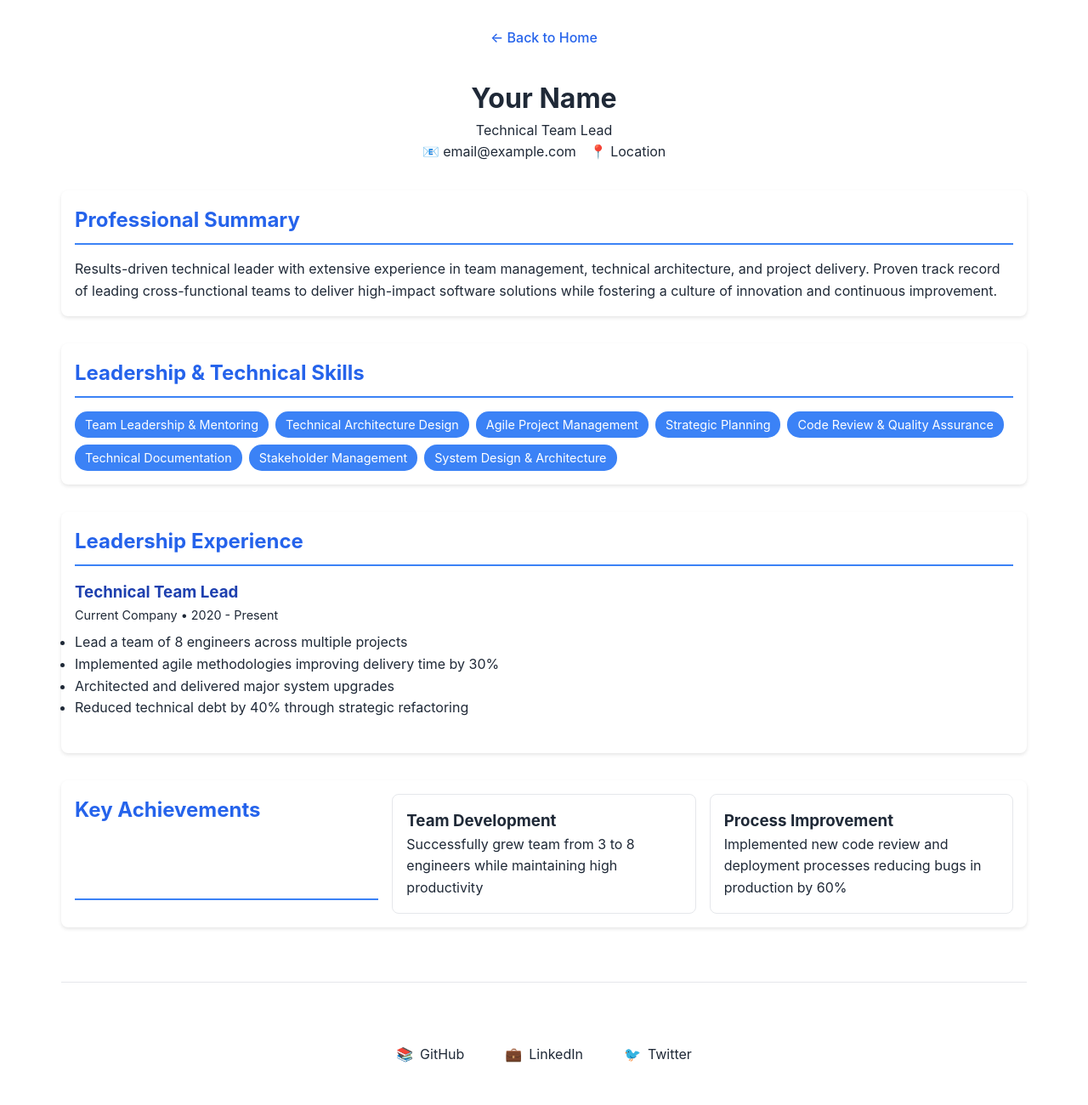
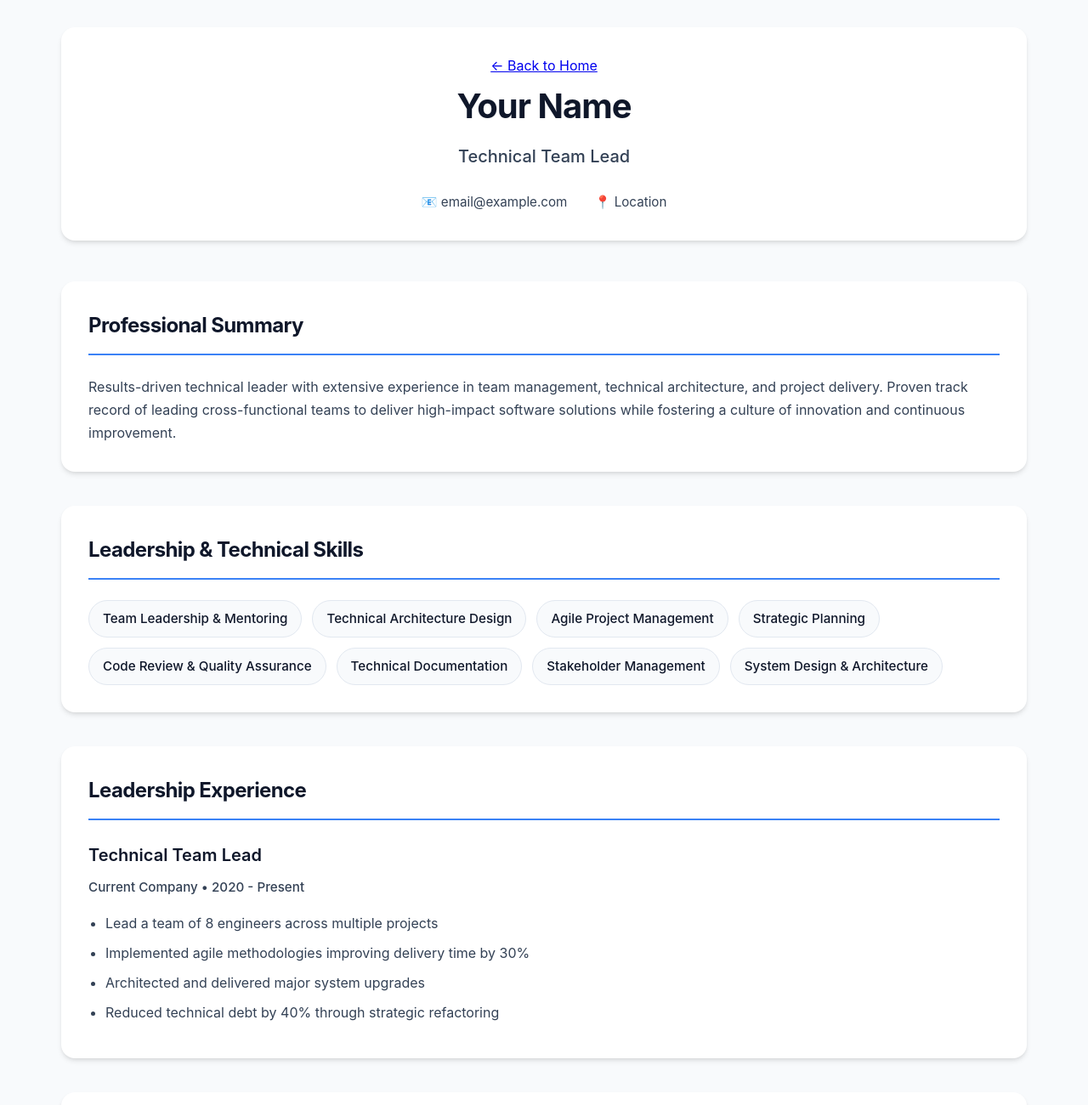
Before and after one commit to dmcjjj/my-personal-site, a website built with Vite: page src/resume/tech-lead/index.html in a window 1280 px wide. Shown: the top 1300 px of the page at 85% size. Built offline with nearby package versions, Linux system fonts and the light colour scheme.

Commit message:
update visual

```diff
--- a/src/assets/css/style.css
+++ b/src/assets/css/style.css
@@ -1,9 +1,12 @@
 :root {
-  --primary-color: #2563eb;
-  --secondary-color: #1e40af;
-  --text-color: #1f2937;
-  --background-color: #ffffff;
+  --primary-color: #0f172a;
+  --secondary-color: #334155;
+  --text-color: #334155;
+  --background-color: #f8fafc;
   --accent-color: #3b82f6;
+  --border-color: #e2e8f0;
+  --hover-color: #1e293b;
+  --card-background: #ffffff;
 }
 
 * {
@@ -13,11 +16,13 @@
 }
 
 body {
-  font-family: -apple-system, BlinkMacSystemFont, 'Segoe UI', Roboto, Oxygen,
+  font-family: 'Inter', -apple-system, BlinkMacSystemFont, 'Segoe UI', Roboto, Oxygen,
     Ubuntu, Cantarell, 'Open Sans', 'Helvetica Neue', sans-serif;
-  line-height: 1.6;
+  line-height: 1.7;
   color: var(--text-color);
   background-color: var(--background-color);
+  -webkit-font-smoothing: antialiased;
+  -moz-osx-font-smoothing: grayscale;
 }
 
 #app {
@@ -43,24 +48,28 @@ header {
 }
 
 .resume-option {
-  padding: 2rem;
-  border: 2px solid var(--primary-color);
-  border-radius: 8px;
+  padding: 2.5rem;
+  border: 1px solid var(--border-color);
+  border-radius: 12px;
   text-decoration: none;
   color: var(--text-color);
-  transition: all 0.3s ease;
+  transition: all 0.3s cubic-bezier(0.4, 0, 0.2, 1);
+  background: var(--card-background);
+  box-shadow: 0 1px 3px rgba(0, 0, 0, 0.1);
 }
 
 .resume-option:hover {
   transform: translateY(-5px);
-  box-shadow: 0 10px 20px rgba(0, 0, 0, 0.1);
+  box-shadow: 0 20px 25px -5px rgba(0, 0, 0, 0.1), 0 10px 10px -5px rgba(0, 0, 0, 0.04);
   background-color: var(--primary-color);
   color: white;
+  border-color: var(--primary-color);
 }
 
 footer {
-  margin-top: 4rem;
+  margin-top: 6rem;
   text-align: center;
-  padding: 2rem 0;
-  border-top: 1px solid #e5e7eb;
+  padding: 3rem 0;
+  border-top: 1px solid var(--border-color);
+  color: var(--secondary-color);
 }
--- a/src/assets/css/themes/resume.css
+++ b/src/assets/css/themes/resume.css
@@ -5,89 +5,155 @@
 }
 
 .resume-container header {
-  margin-bottom: 2rem;
+  margin-bottom: 3rem;
+  padding: 2rem;
+  background: var(--card-background);
+  border-radius: 16px;
+  box-shadow: 0 4px 6px -1px rgba(0, 0, 0, 0.1), 0 2px 4px -1px rgba(0, 0, 0, 0.06);
 }
 
-.resume-container nav {
-  margin-bottom: 2rem;
+.resume-container h1 {
+  font-size: 2.5rem;
+  font-weight: 700;
+  color: var(--primary-color);
+  margin-bottom: 0.5rem;
+  letter-spacing: -0.025em;
 }
 
-.resume-container nav a {
-  color: var(--primary-color);
-  text-decoration: none;
+.resume-container .title {
+  font-size: 1.25rem;
+  color: var(--secondary-color);
+  margin-bottom: 1.5rem;
   font-weight: 500;
-}
-
-.resume-container nav a:hover {
-  text-decoration: underline;
 }
 
 .contact-info {
   display: flex;
-  gap: 1rem;
+  gap: 2rem;
   justify-content: center;
   color: var(--text-color);
+  font-size: 0.95rem;
+}
+
+.contact-info p {
+  display: flex;
+  align-items: center;
+  gap: 0.5rem;
 }
 
 section {
-  margin-bottom: 2rem;
-  padding: 1rem;
-  background: white;
-  border-radius: 8px;
-  box-shadow: 0 2px 4px rgba(0, 0, 0, 0.1);
+  margin-bottom: 2.5rem;
+  padding: 2rem;
+  background: var(--card-background);
+  border-radius: 16px;
+  box-shadow: 0 4px 6px -1px rgba(0, 0, 0, 0.1), 0 2px 4px -1px rgba(0, 0, 0, 0.06);
+  transition: transform 0.2s ease, box-shadow 0.2s ease;
+}
+
+section:hover {
+  transform: translateY(-2px);
+  box-shadow: 0 10px 15px -3px rgba(0, 0, 0, 0.1), 0 4px 6px -2px rgba(0, 0, 0, 0.05);
 }
 
 section h2 {
   color: var(--primary-color);
-  margin-bottom: 1rem;
-  padding-bottom: 0.5rem;
+  margin-bottom: 1.5rem;
+  padding-bottom: 0.75rem;
   border-bottom: 2px solid var(--accent-color);
+  font-size: 1.5rem;
+  letter-spacing: -0.025em;
 }
 
 .skills ul {
   display: flex;
   flex-wrap: wrap;
-  gap: 0.5rem;
+  gap: 0.75rem;
   list-style: none;
 }
 
 .skills li {
-  background: var(--accent-color);
+  background: var(--background-color);
+  color: var(--primary-color);
+  padding: 0.5rem 1rem;
+  border-radius: 9999px;
+  font-size: 0.95rem;
+  font-weight: 500;
+  border: 1px solid var(--border-color);
+  transition: all 0.2s ease;
+}
+
+.skills li:hover {
+  background: var(--primary-color);
   color: white;
-  padding: 0.25rem 0.75rem;
-  border-radius: 15px;
-  font-size: 0.9rem;
+  border-color: var(--primary-color);
 }
 
 .experience-item {
-  margin-bottom: 1.5rem;
+  margin-bottom: 2rem;
+  padding-bottom: 2rem;
+  border-bottom: 1px solid var(--border-color);
+}
+
+.experience-item:last-child {
+  margin-bottom: 0;
+  padding-bottom: 0;
+  border-bottom: none;
 }
 
 .experience-item h3 {
-  color: var(--secondary-color);
+  color: var(--primary-color);
+  font-size: 1.25rem;
+  margin-bottom: 0.5rem;
+  font-weight: 600;
 }
 
 .experience-item .duration {
+  color: var(--secondary-color);
+  font-size: 0.95rem;
+  margin-bottom: 1rem;
+  font-weight: 500;
+}
+
+.experience-item ul {
+  padding-left: 1.25rem;
+}
+
+.experience-item li {
+  margin-bottom: 0.5rem;
   color: var(--text-color);
-  font-size: 0.9rem;
-  margin-bottom: 0.5rem;
 }
 
 .projects {
   display: grid;
-  grid-template-columns: repeat(auto-fit, minmax(250px, 1fr));
-  gap: 1rem;
+  grid-template-columns: repeat(auto-fit, minmax(280px, 1fr));
+  gap: 1.5rem;
 }
 
 .project-card {
-  padding: 1rem;
-  border: 1px solid #e5e7eb;
-  border-radius: 8px;
-  transition: transform 0.2s ease;
+  padding: 1.5rem;
+  background: var(--background-color);
+  border: 1px solid var(--border-color);
+  border-radius: 12px;
+  transition: all 0.2s ease;
 }
 
 .project-card:hover {
   transform: translateY(-2px);
+  box-shadow: 0 10px 15px -3px rgba(0, 0, 0, 0.1), 0 4px 6px -2px rgba(0, 0, 0, 0.05);
+  border-color: var(--accent-color);
+}
+
+.project-card h3 {
+  color: var(--primary-color);
+  font-size: 1.1rem;
+  margin-bottom: 0.75rem;
+  font-weight: 600;
+}
+
+.project-card p {
+  color: var(--text-color);
+  font-size: 0.95rem;
+  line-height: 1.6;
 }
 
 #social-links {
```
